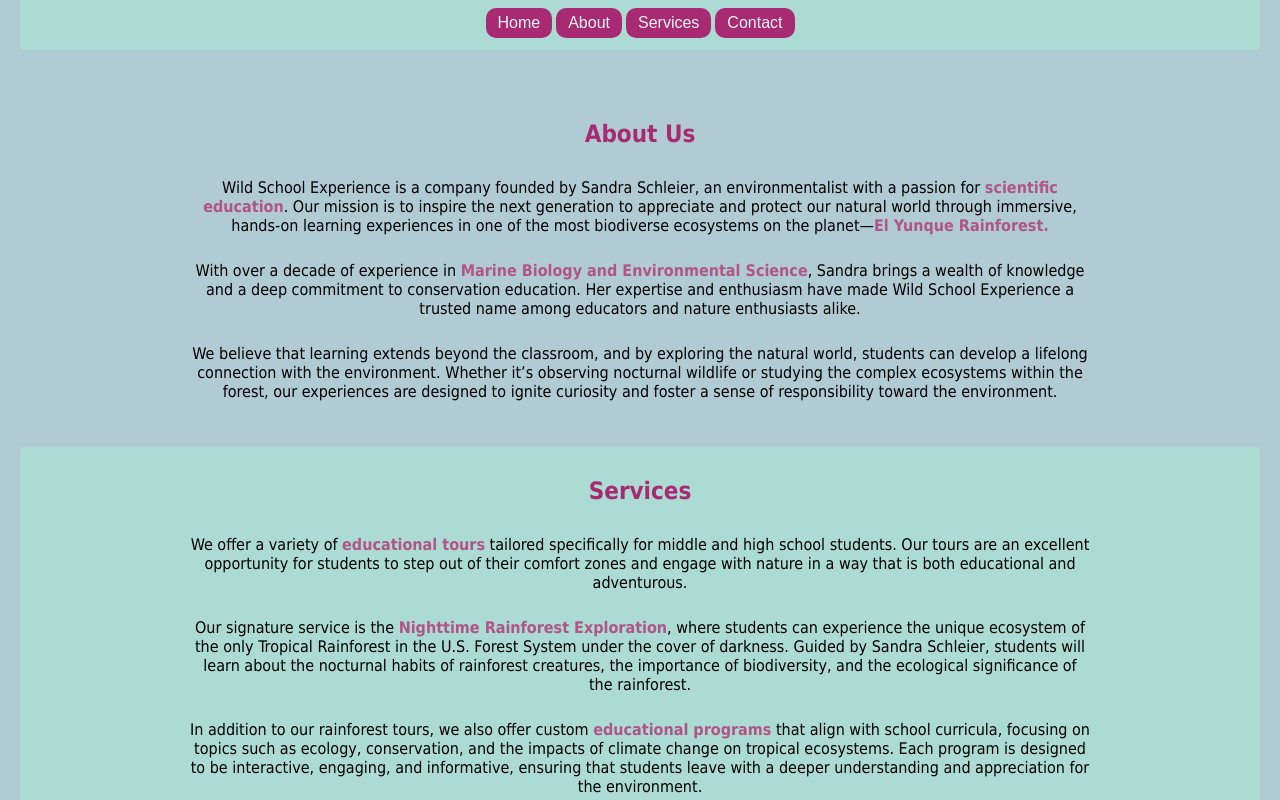
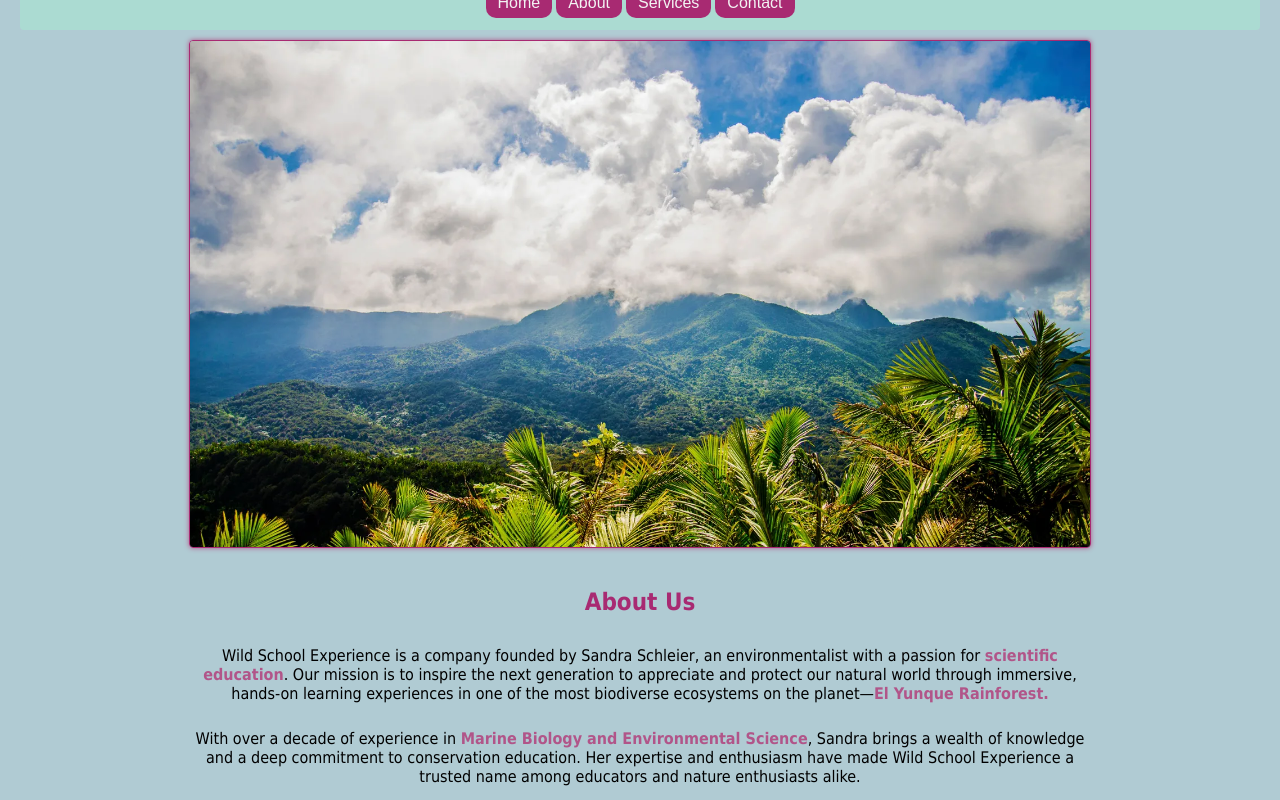
Before and after one commit to BradleyRodriq/Wild-School-Experience, a plain HTML site: page index.html in a window 1280 px wide. Shown: the part 105-905 px from the top of the page. Drawn offline with Linux system fonts and the light colour scheme.

Commit message:
added image

```diff
--- a/index.html
+++ b/index.html
@@ -27,6 +27,13 @@
     </div>
 
     <main>
+
+        <div class="odd">
+            <section id="Hero_section">
+                <img id="hero_img" src="./images/bg2.jpg" alt="Rainforest" class="hero-image">
+                <div id="gradient"></div>
+            </section>
+        </div>
 
         <div class="odd">
             <section id="About_section">
--- a/styles.css
+++ b/styles.css
@@ -19,8 +19,13 @@ body {
     display: flex;
     flex-direction: column;
     margin: 0;
+    padding: 0;
 }
 
+main {
+    margin-top: 0;
+    padding-top: 0;
+}
 
 a.link {
     text-decoration: none;
@@ -60,6 +65,8 @@ button:hover {
 
 div {
     margin: 20px;
+    margin-top: 0;
+    margin-bottom: 0;
     border-radius: 4px;
 }
 
@@ -114,6 +121,16 @@ header, footer, section {
     font-size: 10px;
     margin: 10px 0;
 }
+#hero_img {
+    width: 100%;
+    height: auto;
+    border-radius: 4px;
+    border: solid 1px var(--button-color);
+    box-shadow: 0 0 5px var(--highlight);
+    z-index: 0;
+    filter: linear-gradient(to-bottom, transparent, 1%, var(--bg-color));
+}
+
 @media only screen and (max-width: 600px) {
     body {
         font-size: 13px;
@@ -133,6 +150,19 @@ header, footer, section {
     margin: auto;
     height: fit-content;
 }
+#Hero_section {
+    display: flex;
+    flex-direction: column;
+    margin-top: 0;
+    margin: auto;
+    justify-content: center;
+    align-items: center;
+    justify-items: center;
+    text-align: center;
+    padding: 10px;
+
+    height: fit-content;
+}
 
 #About_section {
     display: flex;
@@ -144,7 +174,6 @@ header, footer, section {
     text-align: center;
     padding: 10px;
     margin: auto;
-
     height: fit-content;
 }
 
@@ -171,7 +200,6 @@ header, footer, section {
     text-align: center;
     padding: 10px;
     margin: auto;
-
     height: fit-content;
 }
 
```
